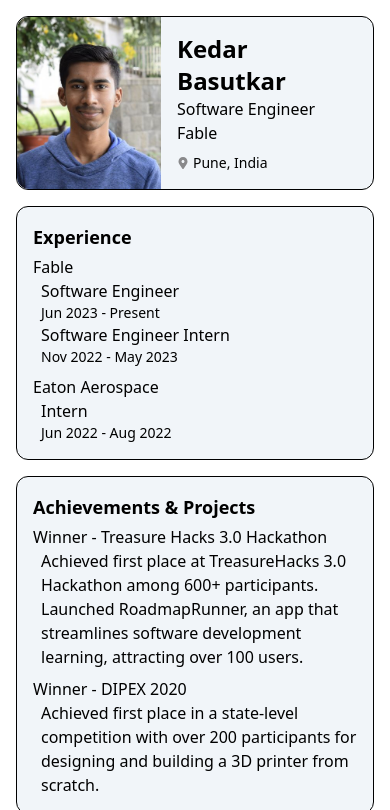
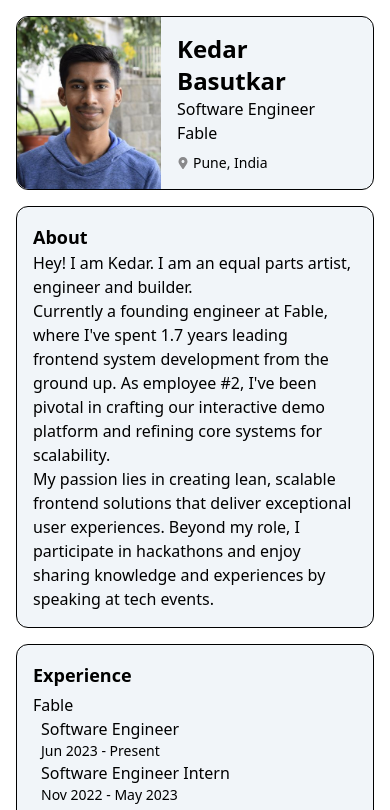
Before and after one commit to kedaroo/simple-portfolio, a website: page src/index.htm in a window 390 px wide. Shown: the top 810 px of the page. Drawn offline with Linux system fonts and the light colour scheme.

Commit message:
change order

```diff
--- a/src/index.htm
+++ b/src/index.htm
@@ -30,6 +30,22 @@
                 <p class="text-sm">Pune, India</p>
               </div>
             </div>
+          </div>
+
+          <!-- About -->
+          <div class="card-con row-span-2 md:hidden">
+            <h3>About</h3>
+            <p>
+              Hey! I am Kedar. I am an equal parts artist, engineer and builder.
+              <br>
+              Currently a founding engineer at Fable, where I've spent 1.7 years leading frontend system
+              development from the ground up. As employee #2, I've been pivotal in crafting our
+              interactive demo platform and refining core systems for scalability.
+              <br>
+              My passion lies in creating lean, scalable frontend solutions that deliver exceptional
+              user experiences. Beyond my role, I participate in hackathons and enjoy sharing knowledge
+              and experiences by speaking at tech events.
+            </p>
           </div>
 
           <!-- Experience -->
@@ -122,7 +138,7 @@
       <div class="flex flex-col gap-4">
 
         <!-- About -->
-        <div class="card-con row-span-2">
+        <div class="card-con row-span-2 hidden md:block">
           <h3>About</h3>
           <p>
             Hey! I am Kedar. I am an equal parts artist, engineer and builder.
```
Also changed, not shown: src/output.css.
